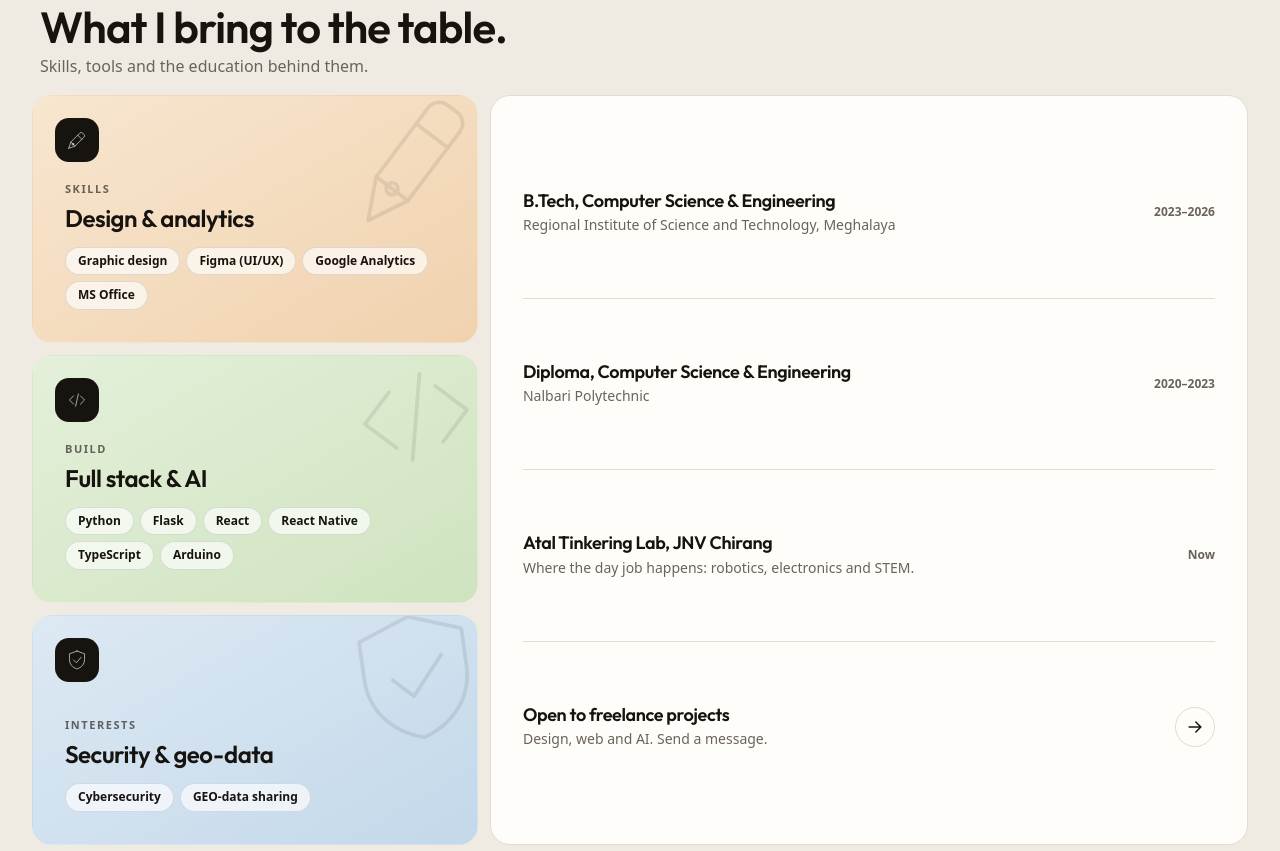
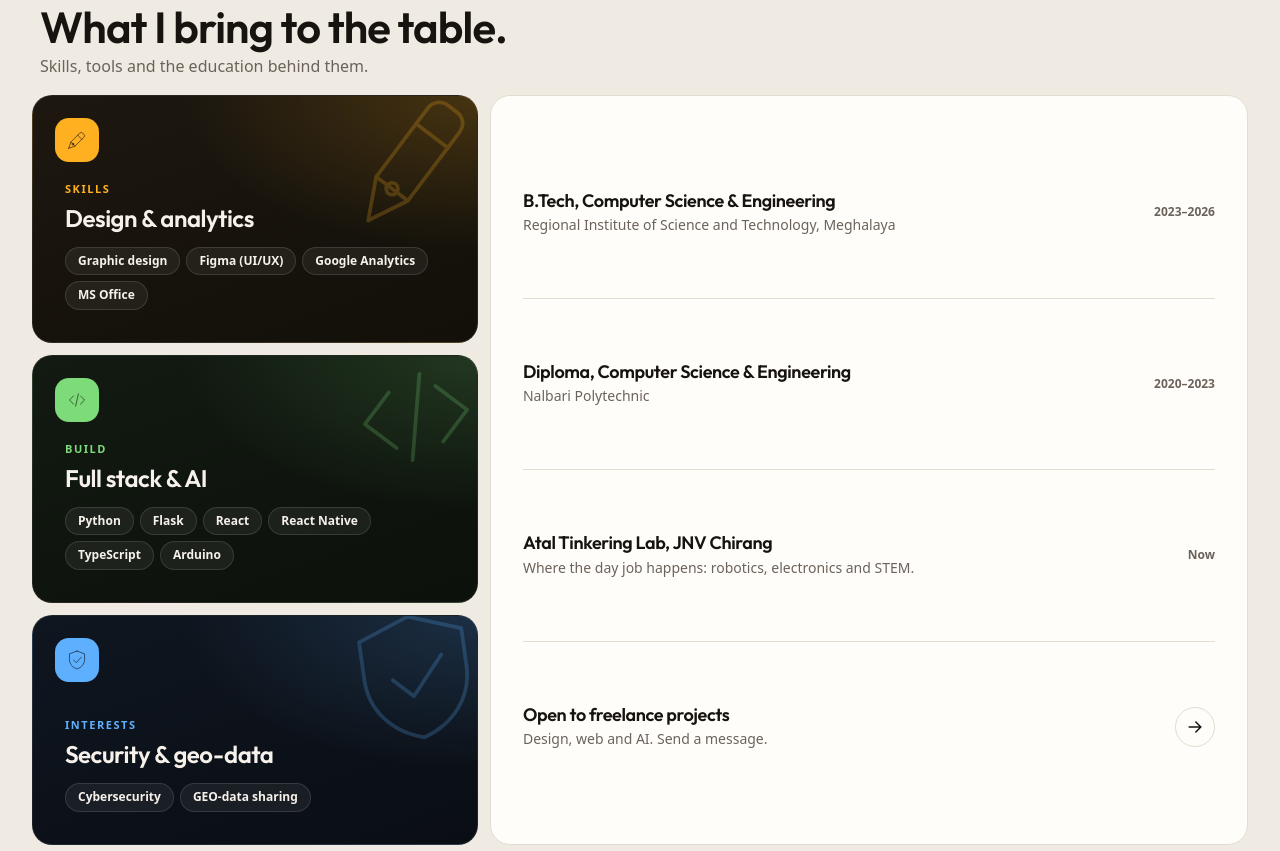
Before and after one commit to Just-Bul/PORTFOLIO-RAKIBUL, a plain HTML site: page index.html in a window 1280 px wide. Shown: the part 2069-2920 px from the top of the page. Drawn offline with Linux system fonts and the light colour scheme.

Commit message:
Dark toolkit cards
Co-Authored-By: Claude Sonnet 5.5 <noreply@anthropic.com>

```diff
--- a/style.css
+++ b/style.css
@@ -237,3 +237,14 @@ body::before { content: ""; position: fixed; inset: 0; z-index: -1; pointer-even
     radial-gradient(700px 500px at 0% 100%, var(--glow-a), transparent 60%),
     linear-gradient(var(--grid) 1px, transparent 1px) 0 0 / 48px 48px,
     linear-gradient(90deg, var(--grid) 1px, transparent 1px) 0 0 / 48px 48px; }
+
+/* toolkit cards: dark variants */
+.card { --acc: var(--amber); color: #f6f1ea; border: 1px solid #ffffff14; }
+.c-sun { --acc: #ffb020; background: radial-gradient(420px 220px at 100% 0%, #ffb02033, transparent 70%), linear-gradient(160deg, #1d1710, #121009); }
+.c-leaf { --acc: #7ddb7a; background: radial-gradient(420px 220px at 100% 0%, #7ddb7a2b, transparent 70%), linear-gradient(160deg, #121a11, #0c110b); }
+.c-sky { --acc: #5eb0ff; background: radial-gradient(420px 220px at 100% 0%, #5eb0ff2e, transparent 70%), linear-gradient(160deg, #0f1620, #0a0e14); }
+.card .eyebrow { color: var(--acc); }
+.card .art { stroke: var(--acc); opacity: .22; }
+.chip-ic { background: var(--acc); color: #111; }
+.tags li { background: #ffffff0f; border-color: #ffffff1f; color: #f6f1ea; }
+.card:hover { border-color: var(--acc); }
```
